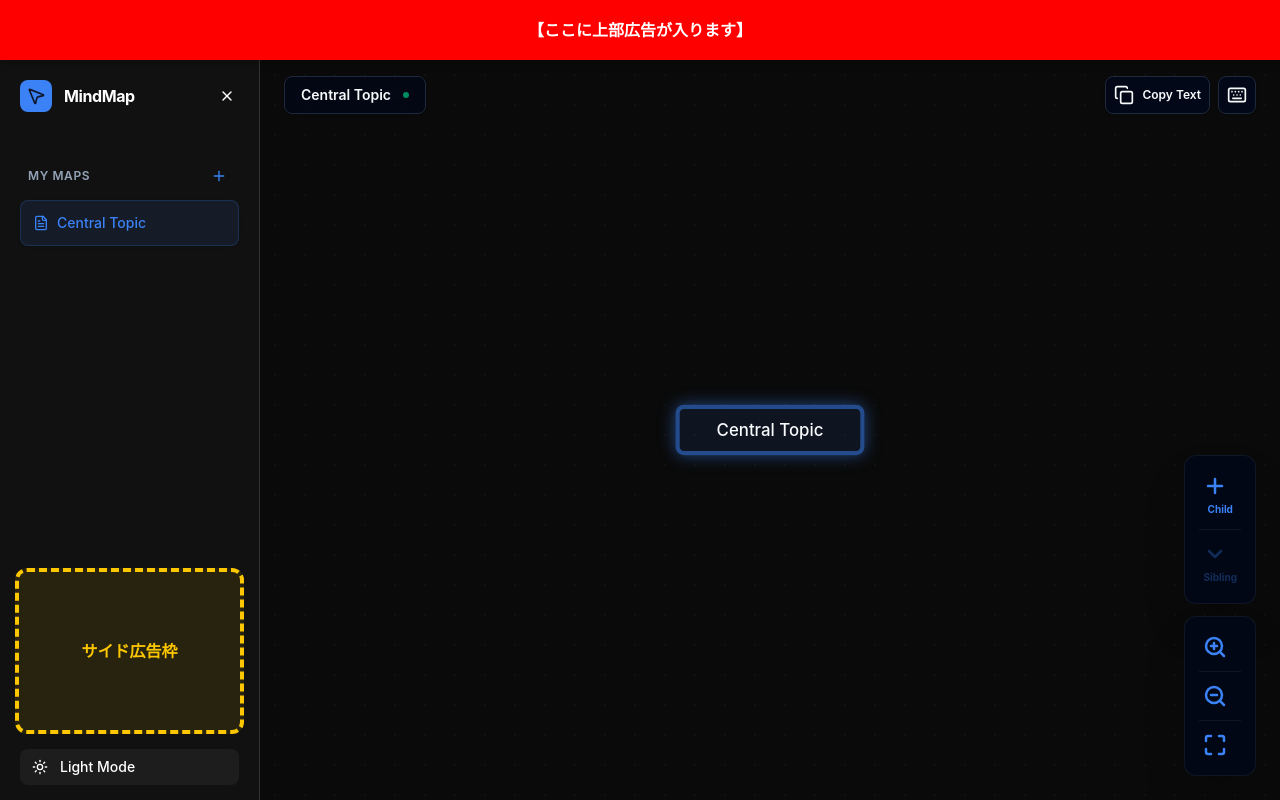
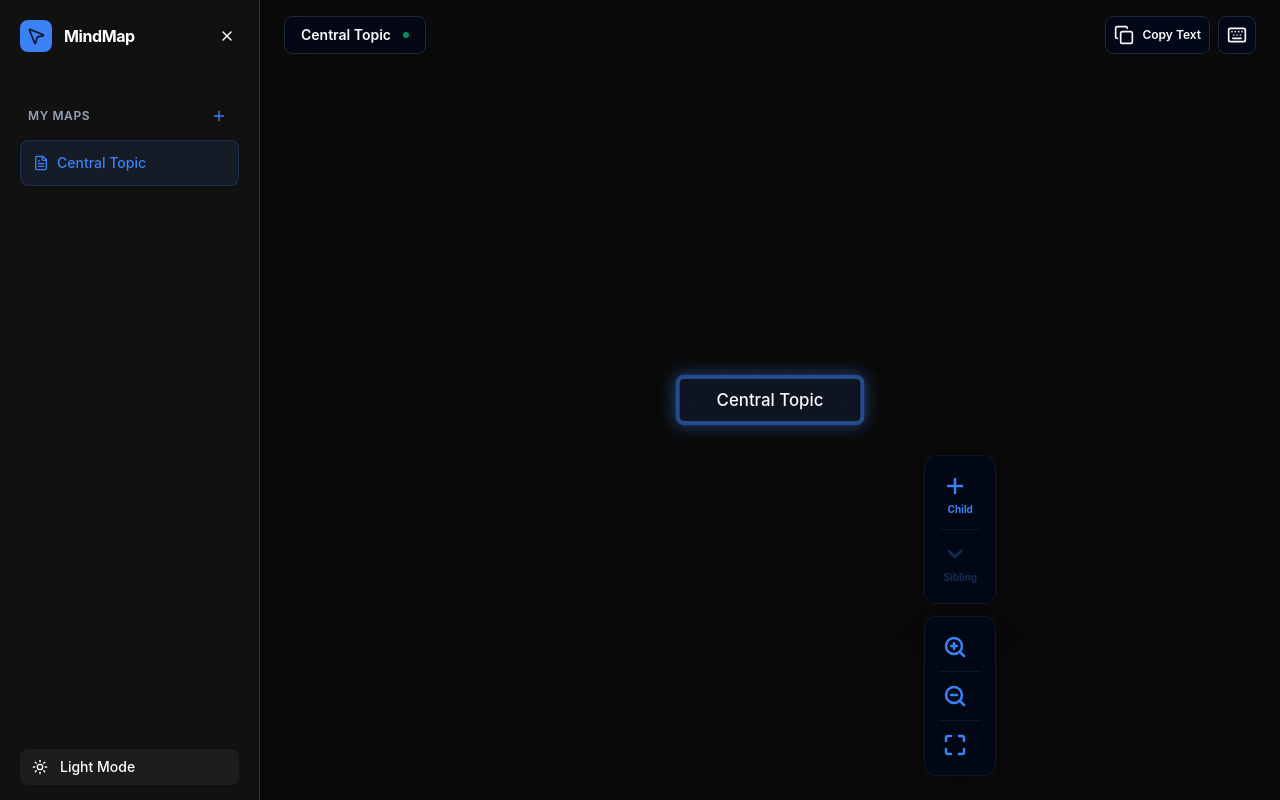
Before and after one commit to itoguchi-web/mindmap, a React (Vite) app: page / in a window 1280 px wide. Built offline with nearby package versions, Linux system fonts and the light colour scheme.

Commit message:
Update App.tsx

```diff
--- a/src/App.tsx
+++ b/src/App.tsx
@@ -9,6 +9,25 @@ import {
 } from 'lucide-react';
 import { motion, AnimatePresence } from 'motion/react';
 import { cn } from './lib/utils';
+
+// 忍者広告 (Shinobi Ad) コンポーネント
+const ShinobiAd = ({ src }: { src: string }) => {
+  const containerRef = useRef<HTMLDivElement>(null);
+
+  useEffect(() => {
+    if (containerRef.current) {
+      // 既存の内容をクリア
+      containerRef.current.innerHTML = '';
+      const script = document.createElement('script');
+      script.src = src;
+      script.type = 'text/javascript';
+      script.async = true;
+      containerRef.current.appendChild(script);
+    }
+  }, [src]);
+
+  return <div ref={containerRef} className="w-full flex justify-center" />;
+};
 
 export default function App() {
   const {
@@ -423,35 +442,8 @@ export default function App() {
       }}
       className={cn(theme, "text-foreground")}
     >
-      {/* ==========================================
-          上部広告枠 (Top Ad Slot)
-          ここに広告のタグやスクリプトを記載してください
-          ========================================== */}
-      <div
-        id="top-ad-slot"
-        style={{
-          position: 'fixed',
-          top: 0,
-          left: 0,
-          width: '100%',
-          height: '60px',
-          backgroundColor: '#ff0000',
-          zIndex: 100000,
-          display: 'flex',
-          alignItems: 'center',
-          justifyContent: 'center',
-          color: '#ffffff',
-          fontWeight: 'bold',
-          boxShadow: '0 2px 10px rgba(0,0,0,0.3)'
-        }}
-      >
-        {/* 広告コード開始 */}
-        【ここに上部広告が入ります】
-        {/* 広告コード終了 */}
-      </div>
-
-      {/* 第二の箱：メインコンテンツ */}
-      <div style={{ display: 'flex', flexGrow: 1, overflow: 'hidden', position: 'relative', marginTop: '60px' }}>
+      {/* メインコンテンツ (上部広告を削除し、marginTopも0に) */}
+      <div style={{ display: 'flex', flexGrow: 1, overflow: 'hidden', position: 'relative' }}>
         {/* 左：サイドバー */}
         <AnimatePresence mode="wait">
           {showSidebar && (
@@ -573,19 +565,6 @@ export default function App() {
                 </div>
               </div>
 
-              {/* ==========================================
-                  サイド広告枠 (Side Ad Slot)
-                  ここに広告のタグやスクリプトを記載してください
-                  ========================================== */}
-              <div
-                id="side-ad-slot"
-                className="h-[166px] border-4 border-dashed border-yellow-400 flex-shrink-0 flex items-center justify-center m-[0_15px_15px_15px] bg-yellow-400/10 rounded-xl text-yellow-400 font-bold overflow-hidden"
-              >
-                {/* 広告コード開始 */}
-                サイド広告枠
-                {/* 広告コード終了 */}
-              </div>
-
               {/* モードボタン */}
               <div id="mode-button" style={{ padding: '0 20px 15px 20px' }}>
                 <button
@@ -606,9 +585,9 @@ export default function App() {
           <header
             className="fixed flex items-center justify-between px-6 py-4 pointer-events-none z-20"
             style={{
-              top: '60px',
+              top: '0',
               left: showSidebar ? '260px' : '0',
-              right: 0,
+              right: '0',
               transition: 'left 0.3s ease-in-out'
             }}
           >
@@ -679,8 +658,8 @@ export default function App() {
             </div>
           </main>
 
-          {/* ズームコントロール */}
-          <div className="fixed bottom-6 right-6 flex flex-col gap-3 z-50 pointer-events-none">
+          {/* ズームコントロール (右サイドバー 260px + 余白 24px = 284px) */}
+          <div className="fixed bottom-6 right-[284px] flex flex-col gap-3 z-50 pointer-events-none transition-all duration-300">
             {/* ノード操作ボタン */}
             <div className="flex flex-col bg-background/95 backdrop-blur-md border border-border/50 rounded-xl shadow-2xl p-1.5 pointer-events-auto">
               <button
```
